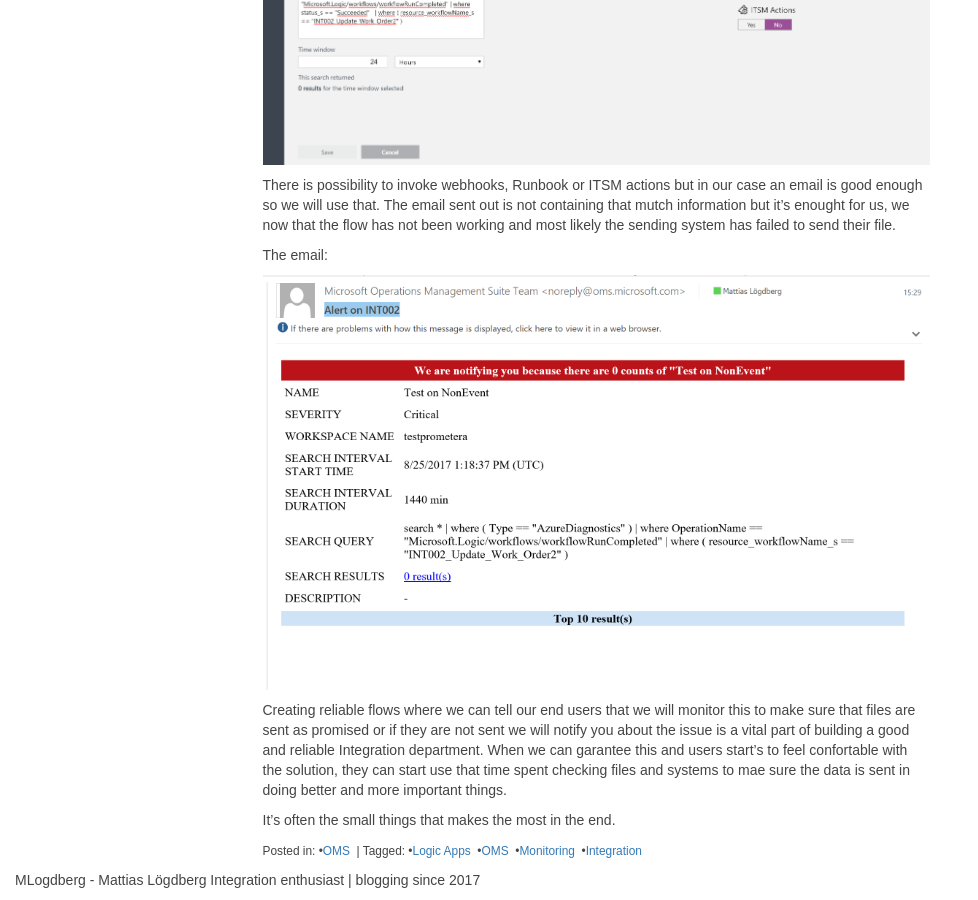
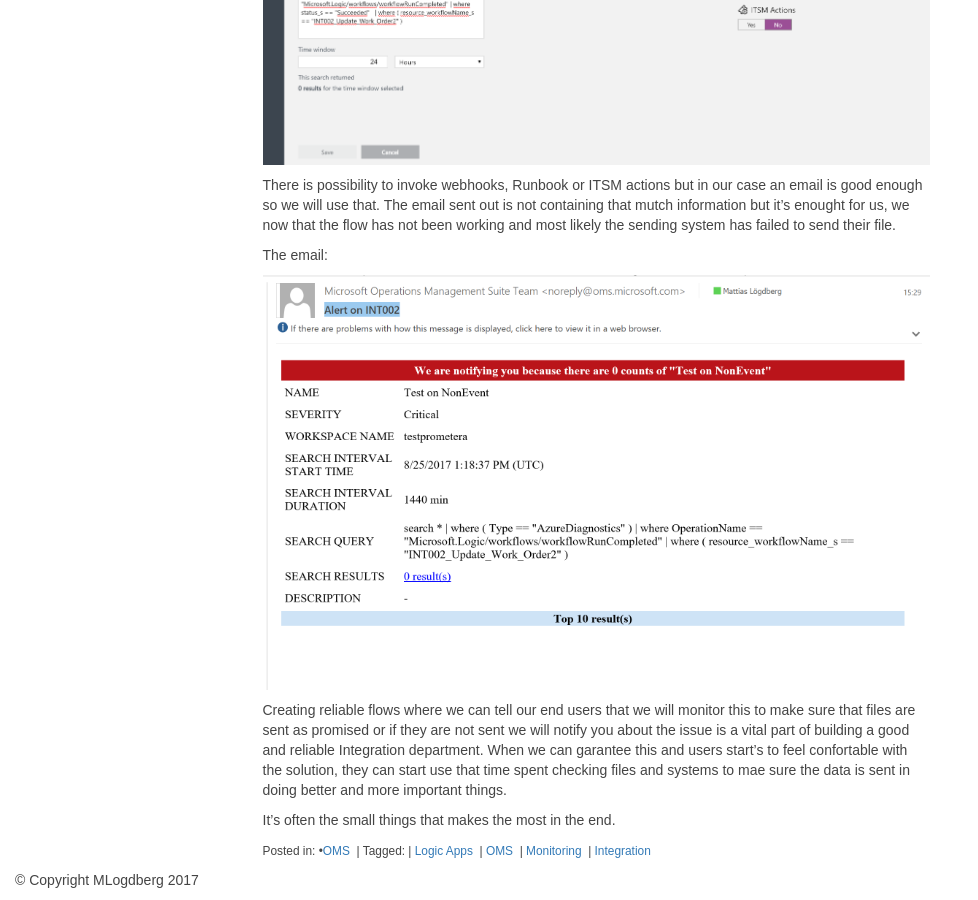
Before and after one commit to MLogdberg/mlogdberg.github.io, a Jekyll site: the page built from _posts/2017-08-27-OMS-Non-event.md, in a window 1280 px wide and 900 px high, scrolled down 993 px. Shown: the whole window, without its empty margins (0-978 px from the left). Built offline with Jekyll 4.4.1, drawn with Linux system fonts in a browser that asks for light colours; nearby versions of some CDN libraries; some web fonts are replaced; comment, search, counter and statistics services are not loaded; some of the changed text lies outside the part shown.

Commit message:
updates on layout

```diff
--- a/_includes/footer.html
+++ b/_includes/footer.html
@@ -2,7 +2,7 @@
 	<div class="row footer">
 	<div class="col-sm-6 text-left">
 			<p>
-				MLogdberg - Mattias Lögdberg Integration enthusiast | blogging since 2017
+				© Copyright MLogdberg 2017
 			</p>
 		</div>
 	</div>
--- a/_includes/navbar.html
+++ b/_includes/navbar.html
@@ -4,7 +4,7 @@
 				<div class="navbar-header">
 					<button type="button" class="navbar-toggle" data-toggle="collapse" data-target="#bs-example-navbar-collapse-1">
 						 <span class="sr-only">Toggle navigation</span><span class="icon-bar"></span><span class="icon-bar"></span><span class="icon-bar"></span>
-					</button> <a class="navbar-brand" href="/">Mattias Lögdberg - Integration and Serverless enthusiast</a>
+					</button> <a class="navbar-brand" href="/">MLogdberg - Integration and Serverless enthusiast</a>
 				</div>
 				<div class="collapse navbar-collapse" id="bs-example-navbar-collapse-1">
 				<ul class="nav navbar-nav navbar-right">
--- a/_includes/sidebar.html
+++ b/_includes/sidebar.html
@@ -10,6 +10,14 @@
 		</ul>
 
 		<!--Sidebar / Tags & More -->
+
+		<h4 class="text-red">TAGS</h4><br />
+		<ul class="cats">
+		{% for category in site.categories %}
+		{% capture tag_name %}{{ tag | first }}{% endcapture %}
+		<li><a href="/tags/#{{ tag_name }}" class="text-black">{{ tag_name }}</a></li>
+		{% endfor %}
+		</ul>
 
 		<!--Archives-->
 		<br /><h4 class="text-red">ARCHIVES</h4><br />
--- a/_layouts/post.html
+++ b/_layouts/post.html
@@ -17,7 +17,7 @@
 			<h1 class="text-red">{{ page.title }}</h1>
 				{{content}}
 			<p><small>Posted in: {% for category in page.categories %}&bull;<a href="/categories/#{{ category }}">{{ category }}</a>&nbsp; {% if forloop.last != true %} {% endif %} {% endfor %} |
-			Tagged: {% for tag in page.tags %}&bull;<a href="/tags/#{{ tag }}">{{ tag }}</a>&nbsp; {% if forloop.last != true %} {% endif %} {% endfor %}</small></p>
+			Tagged: {% for tag in page.tags %} | <a href="/tags/#{{ tag }}">{{ tag }}</a>&nbsp; {% if forloop.last != true %} {% endif %} {% endfor %}</small></p>
 			<div id="comments">{% include disqus.html %}</div>
 		</div>
 		<!--Blog pages-->
```
